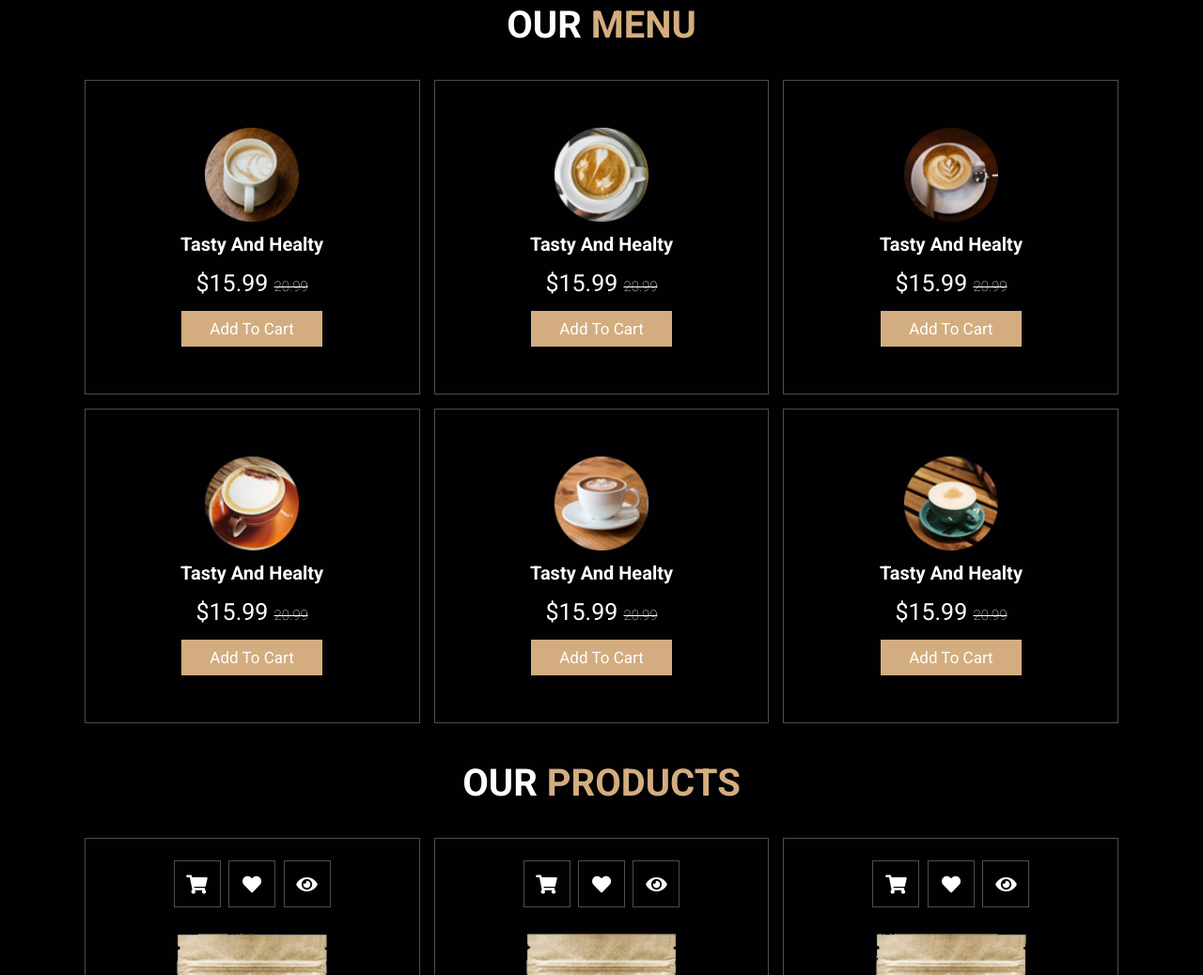
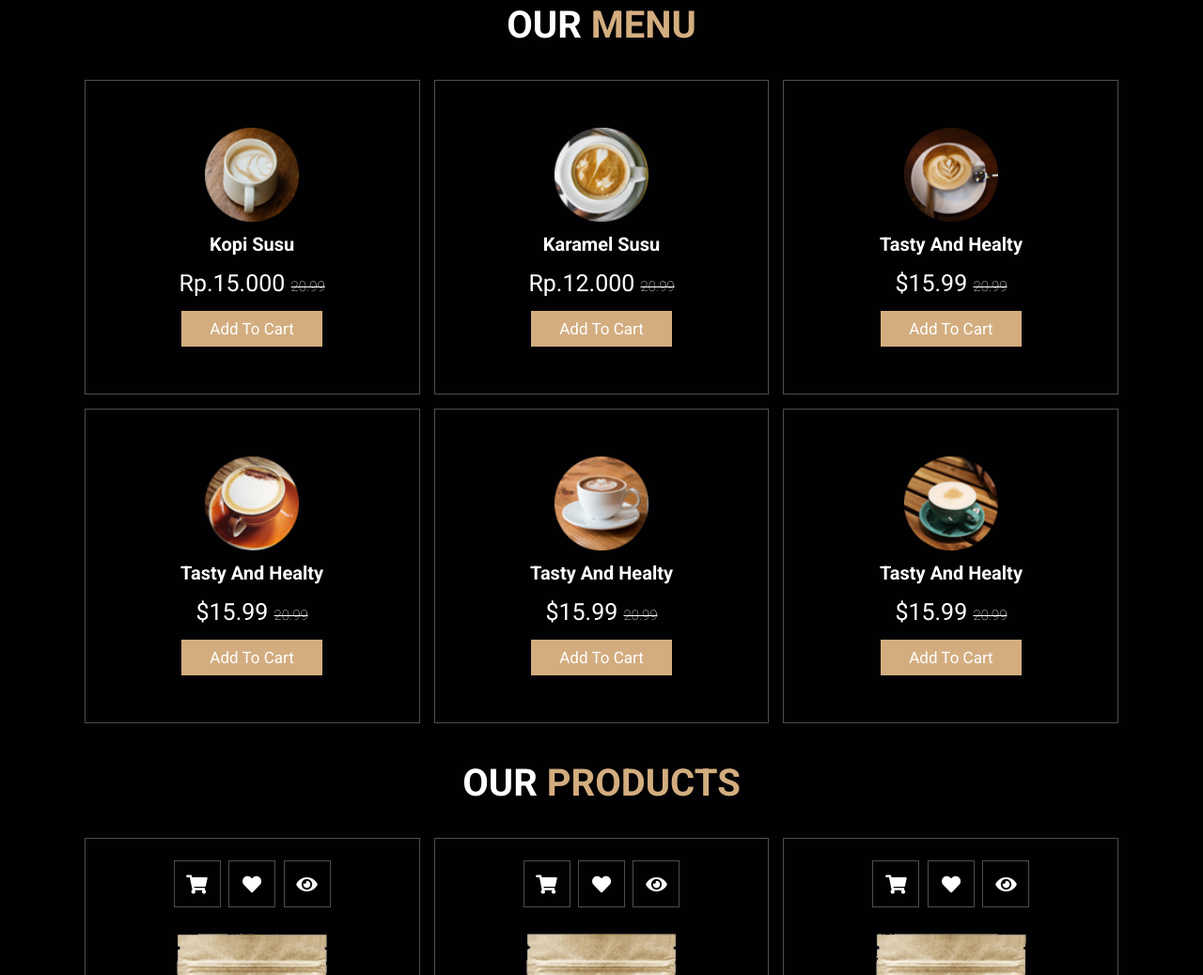
Before and after one commit to zegaaa/coffee, a plain HTML site: page index.html in a window 1280 px wide. Shown: the part 1333-2371 px from the top of the page at 94% size. Drawn offline with Linux system fonts and the light colour scheme.

Commit message:
mengubah nama kopi dan harga

```diff
--- a/index.html
+++ b/index.html
@@ -4,7 +4,7 @@
     <meta charset="UTF-8">
     <meta http-equiv="X-UA-Compatible" content="IE=edge">
     <meta name="viewport" content="width=device-width, initial-scale=1.0">
-    <title>complete responsive coffee shop website design</title>
+    <title>Cofee Niha Khoda</title>
 
     <!-- font awesome cdn link  -->
     <link rel="stylesheet" href="https://cdnjs.cloudflare.com/ajax/libs/font-awesome/5.15.4/css/all.min.css">
@@ -133,15 +133,15 @@
 
         <div class="box">
             <img src="images/menu-1.png" alt="">
-            <h3>tasty and healty</h3>
-            <div class="price">$15.99 <span>20.99</span></div>
+            <h3>Kopi Susu</h3>
+            <div class="price">Rp.15.000 <span>20.99</span></div>
             <a href="#" class="btn">add to cart</a>
         </div>
 
         <div class="box">
             <img src="images/menu-2.png" alt="">
-            <h3>tasty and healty</h3>
-            <div class="price">$15.99 <span>20.99</span></div>
+            <h3>Karamel susu</h3>
+            <div class="price">Rp.12.000 <span>20.99</span></div>
             <a href="#" class="btn">add to cart</a>
         </div>
 
```
